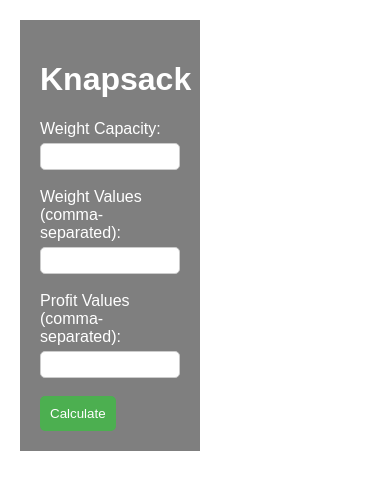
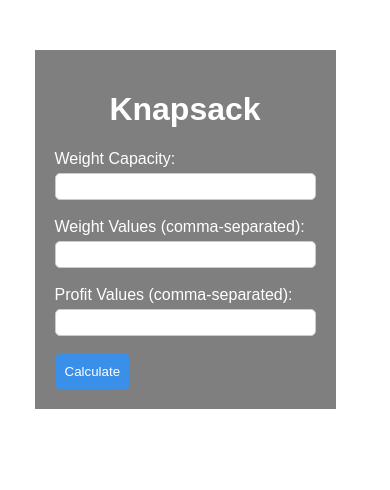
Before and after one commit to msajid103/knapsack, a Flask app: page / in a window 390 px wide. Shown: the top 490 px of the page. Run offline with Flask 3, Linux system fonts and the light colour scheme.

Commit message:
adding media queries for resposive design

```diff
--- a/app.py
+++ b/app.py
@@ -48,4 +48,4 @@ def index():
     return render_template("index.html",weight = [],profit = [], table=[])
 
 if __name__ == '__main__':
-    app.run(debug=False,host='0.0.0.0')
+    app.run(debug=True,host='0.0.0.0')
--- /dev/null
+++ b/static/css/style.css
@@ -0,0 +1,91 @@
+body {
+    font-family: Arial, sans-serif;
+    margin: 50px;
+    display: flex;
+    justify-content: space-between;
+    align-items: center;
+
+}
+
+h1 {
+    text-align: center;
+    width: 100%;
+}
+
+
+
+
+form {
+    width: 40%;
+    margin-right: 20px;
+    padding: 20px;
+    color: #fff;
+    background: rgba(0, 0, 0, 0.5);
+}
+
+label {
+    display: block;
+    margin-bottom: 5px;
+}
+
+input[type="number"],
+input[type="text"] {
+    width: 100%;
+    padding: 5px;
+    border-radius: 5px;
+    border: 1px solid #ccc;
+    box-sizing: border-box;
+}
+
+input[type="submit"] {
+    padding: 10px;
+    background-color:rgba(58, 143, 233, 1);
+    color: #fff;
+    border: none;
+    border-radius: 5px;
+    cursor: pointer;
+}
+.table_container{
+    margin-top: 20Px;
+    width: 40%;
+    max-height: 90vh;
+    overflow: scroll;
+
+}
+table {
+    border-collapse: collapse;
+
+
+
+}
+
+.blue {
+    background:  rgba(0, 0, 0, 0.5);
+}
+
+td {
+    border: 1px solid black;
+    width: 30px;
+    height: 30px;
+    text-align: center;
+    background:rgba(58, 143, 233, 0.5);
+}
+
+
+
+/* resposive design */
+@media (max-width: 768px) {
+    body{
+    flex-direction: column;
+
+    }
+
+    form {
+        width: 90%;
+    }
+
+    .table_container{
+        width: 90%;
+    }
+
+  }
--- a/templates/index.html
+++ b/templates/index.html
@@ -5,81 +5,9 @@
     <meta charset="UTF-8">
     <meta name="viewport" content="width=device-width, initial-scale=1.0">
     <title>Knapsack</title>
+
+    <link rel="stylesheet" href="/static/css/style.css">
 </head>
-<style>
-    body {
-        font-family: Arial, sans-serif;
-        margin: 20px;
-        display: flex;
-        /* flex-direction: column; */
-        justify-content: space-between;
-        align-items: center;
-
-    }
-
-    h1 {
-        text-align: center;
-        width: 100%;
-    }
-
-
-
-
-    form {
-        width: 40%;
-        margin-right: 20px;
-        padding: 20px;
-        color: #fff;
-        background: rgba(0, 0, 0, 0.5);
-    }
-
-    label {
-        display: block;
-        margin-bottom: 5px;
-    }
-
-    input[type="number"],
-    input[type="text"] {
-        width: 100%;
-        padding: 5px;
-        border-radius: 5px;
-        border: 1px solid #ccc;
-        box-sizing: border-box;
-    }
-
-    input[type="submit"] {
-        padding: 10px;
-        background-color: #4CAF50;
-        color: #fff;
-        border: none;
-        border-radius: 5px;
-        cursor: pointer;
-    }
-    .table_container{
-        margin-top: 20Px;
-        width: 50%;
-        overflow: scroll;
-        max-height: 90vh;
-
-    }
-    table {
-        border-collapse: collapse;
-
-    }
-
-    .blue {
-        background:  rgba(0, 0, 0, 0.5);
-    }
-
-    td {
-        border: 1px solid black;
-        width: 30px;
-        height: 30px;
-        text-align: center;
-        background:rgba(58, 143, 233, 0.5);
-    }
-</style>
-
 <body>
 
     <form action="/" method="POST">
```
